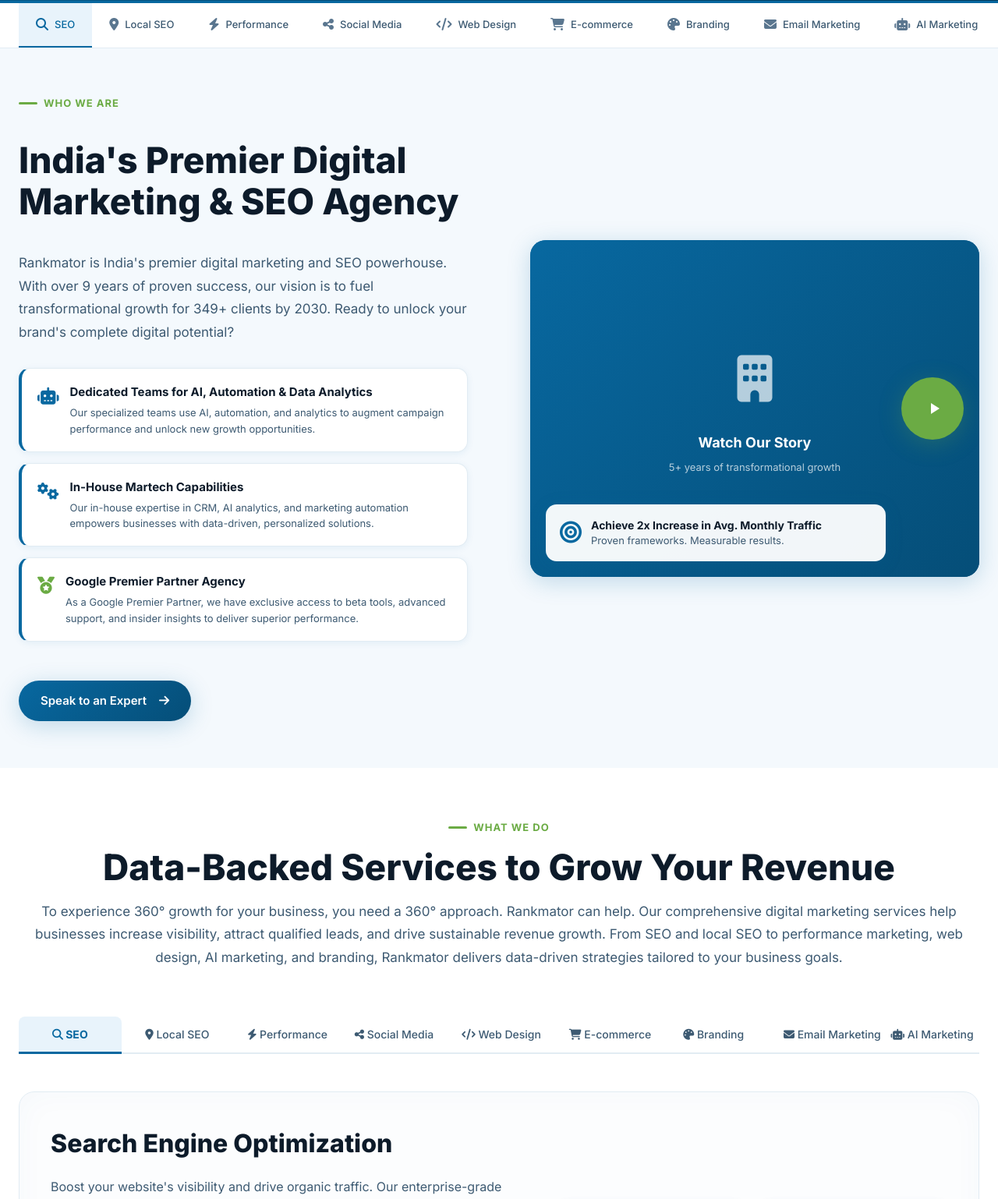
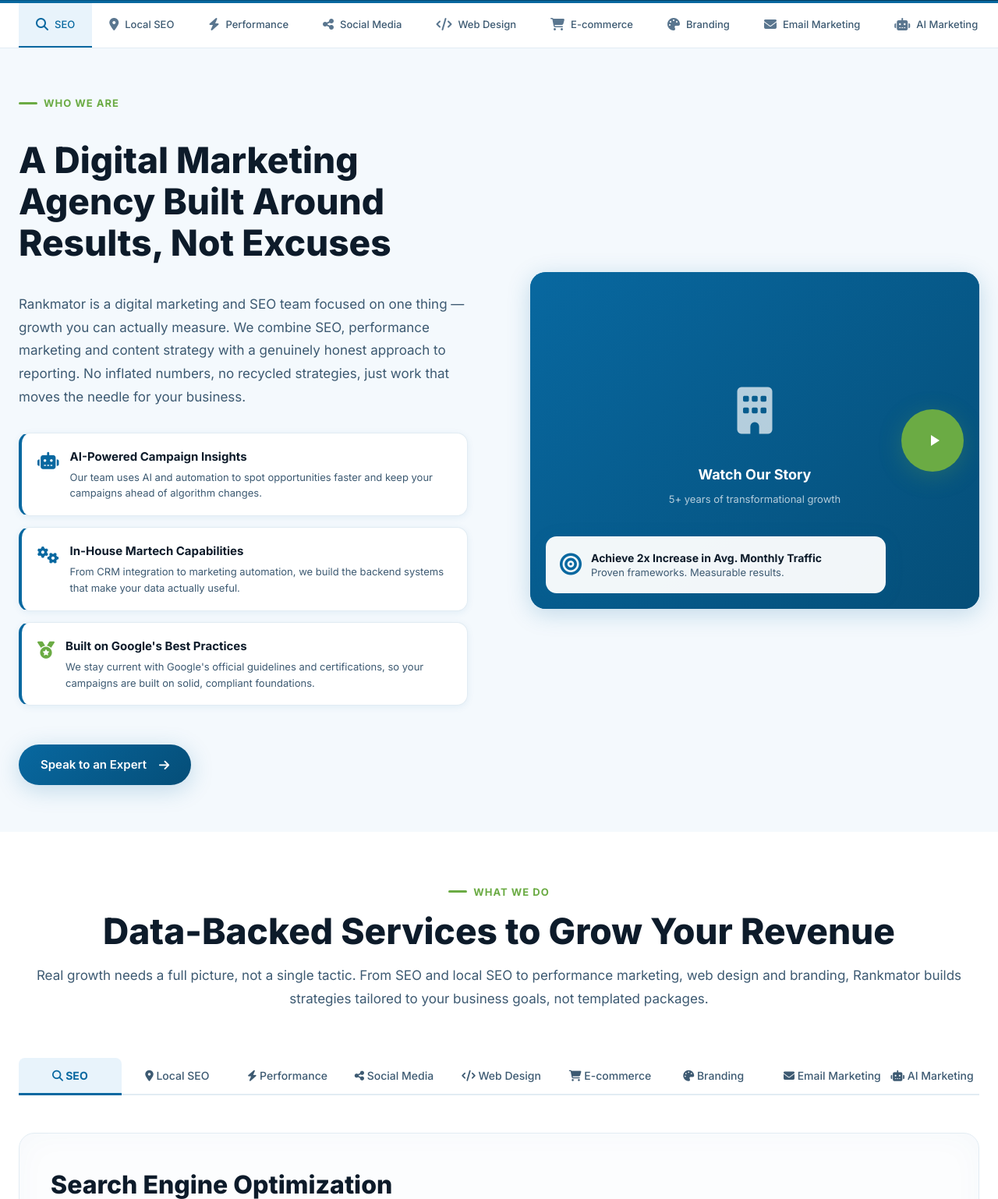
Before and after one commit to Manish-webx/rank-web, a PHP site: page / in a window 1280 px wide. Shown: the part 849-2387 px from the top of the page at 78% size. Run offline with PHP 8.4, Linux system fonts and the light colour scheme.

Commit message:
homepage content changes

```diff
--- a/footer.php
+++ b/footer.php
@@ -9,17 +9,7 @@
           Back</a>
       </div>
       <div class="cta-right">
-        <p class="cta-trust-text">Trusted by Google Premier Partner<br />& Top Rated Agency</p>
-        <div class="cta-trust-badges">
-          <div class="trust-badge-mini">
-            <i class="fa-brands fa-google" style="color:#4285F4;"></i>
-            <span>Google Partner<br /><small style="font-size:8px; opacity:0.6;">PREMIER 2025</small></span>
-          </div>
-          <div class="trust-badge-mini">
-            <span style="font-size:14px; font-weight:900;">Clutch</span>
-            <span class="clutch-stars">4.5 ★★★★★</span>
-          </div>
-        </div>
+        <p class="cta-trust-text">Award-Winning Performance<br /> Marketing Agency</p>
       </div>
     </div>
   </div>
@@ -36,14 +26,7 @@
         </div>
         <p class="footer-desc">Rankmator is an award-winning performance marketing agency delivering transformational
           growth through digital excellence.</p>
-        <div class="trust-badges-main">
-          <div class="trust-item"><i class="fa-brands fa-google" style="color:#4285F4;"></i><span
-              class="label">Certified Partner</span></div>
-          <div class="trust-item dark"><i class="fa-solid fa-shield-halved" style="color:#7232ad;"></i><span
-              class="label" style="color:#fff;">SEMRUSH<br />Partner</span></div>
-          <div class="trust-item"><span style="font-size:14px;font-weight:900;color:#333;">Clutch</span><span
-              class="clutch-stars" style="font-size:9px;">4.5 ★★★</span></div>
-        </div>
+
       </div>
 
       <div class="footer-col">
@@ -102,9 +85,6 @@
           <div class="rating-icon google">G</div> 4.1/5
         </div>
         <div class="rating-item">
-          <div class="rating-icon clutch">C</div> 4.5
-        </div>
-        <div class="rating-item">
           <div class="dmca-badge">DMCA</div> PROTECTED
         </div>
       </div>
--- a/index.php
+++ b/index.php
@@ -298,35 +298,30 @@
       <div class="about-grid">
         <div class="about-content fade-in">
           <div class="section-tag">Who We Are</div>
-          <h2 class="section-title">India's Premier Digital Marketing & SEO Agency</h2>
+          <h2 class="section-title">A Digital Marketing Agency Built Around Results, Not Excuses</h2>
           <p class="section-subtitle">
-            Rankmator is India's premier digital marketing and SEO powerhouse. With over 9 years of proven success, our
-            vision is to fuel transformational growth for 349+ clients by 2030. Ready to unlock your brand's complete
-            digital potential?
+            Rankmator is a digital marketing and SEO team focused on one thing — growth you can actually measure. We combine SEO, performance marketing and content strategy with a genuinely honest approach to reporting. No inflated numbers, no recycled strategies, just work that moves the needle for your business.
           </p>
           <div class="about-points">
             <div class="about-point">
               <div class="about-point-icon"><i class="fa-solid fa-robot" style="color:var(--primary);"></i></div>
               <div class="about-point-text">
-                <h4>Dedicated Teams for AI, Automation & Data Analytics</h4>
-                <p>Our specialized teams use AI, automation, and analytics to augment campaign performance and unlock
-                  new growth opportunities.</p>
+                <h4>AI-Powered Campaign Insights</h4>
+                <p>Our team uses AI and automation to spot opportunities faster and keep your campaigns ahead of algorithm changes.</p>
               </div>
             </div>
             <div class="about-point">
               <div class="about-point-icon"><i class="fa-solid fa-gears" style="color:var(--primary);"></i></div>
               <div class="about-point-text">
                 <h4>In-House Martech Capabilities</h4>
-                <p>Our in-house expertise in CRM, AI analytics, and marketing automation empowers businesses with
-                  data-driven, personalized solutions.</p>
+                <p>From CRM integration to marketing automation, we build the backend systems that make your data actually useful.</p>
               </div>
             </div>
             <div class="about-point">
               <div class="about-point-icon"><i class="fa-solid fa-medal" style="color:var(--secondary);"></i></div>
               <div class="about-point-text">
-                <h4>Google Premier Partner Agency</h4>
-                <p>As a Google Premier Partner, we have exclusive access to beta tools, advanced support, and insider
-                  insights to deliver superior performance.</p>
+                <h4>Built on Google's Best Practices</h4>
+                <p>We stay current with Google's official guidelines and certifications, so your campaigns are built on solid, compliant foundations.</p>
               </div>
             </div>
           </div>
@@ -373,10 +368,7 @@
       <div class="section-header fade-in">
         <div class="section-tag">What We Do</div>
         <h2 class="section-title">Data-Backed Services to Grow Your Revenue</h2>
-        <p class="section-subtitle">To experience 360° growth for your business, you need a 360° approach. Rankmator can
-          help. Our comprehensive digital marketing services help businesses increase visibility, attract qualified
-          leads, and drive sustainable revenue growth. From SEO and local SEO to performance marketing, web design, AI
-          marketing, and branding, Rankmator delivers data-driven strategies tailored to your business goals.</p>
+        <p class="section-subtitle">Real growth needs a full picture, not a single tactic. From SEO and local SEO to performance marketing, web design and branding, Rankmator builds strategies tailored to your business goals, not templated packages.</p>
       </div>
 
       <div class="services-tabs-nav fade-in" id="services-tabs-nav">
--- a/seo-agency-in-india.php
+++ b/seo-agency-in-india.php
@@ -316,7 +316,7 @@
             </div>
             <div class="trust-text">
               <strong>Trusted by 300+ Brands Across India</strong>
-              Google Premier Partner | 5+ Years of SEO Excellence
+              5+ Years of SEO Excellence
             </div>
           </div>
         </div>
@@ -361,8 +361,8 @@
               style="display: flex; align-items: flex-start; gap: 15px; margin-bottom: 20px; font-size: 18px; color: #475569;">
               <i class="fa-solid fa-circle-check"
                 style="color: var(--secondary); font-size: 24px; margin-top: 2px;"></i>
-              <span>Google Premier Partner with proven track record of top-3 rankings across competitive
-                industries.</span>
+              <span>Proven track record of top-3 rankings across competitive industries.
+              </span>
             </li>
             <li
               style="display: flex; align-items: flex-start; gap: 15px; margin-bottom: 20px; font-size: 18px; color: #475569;">
```
